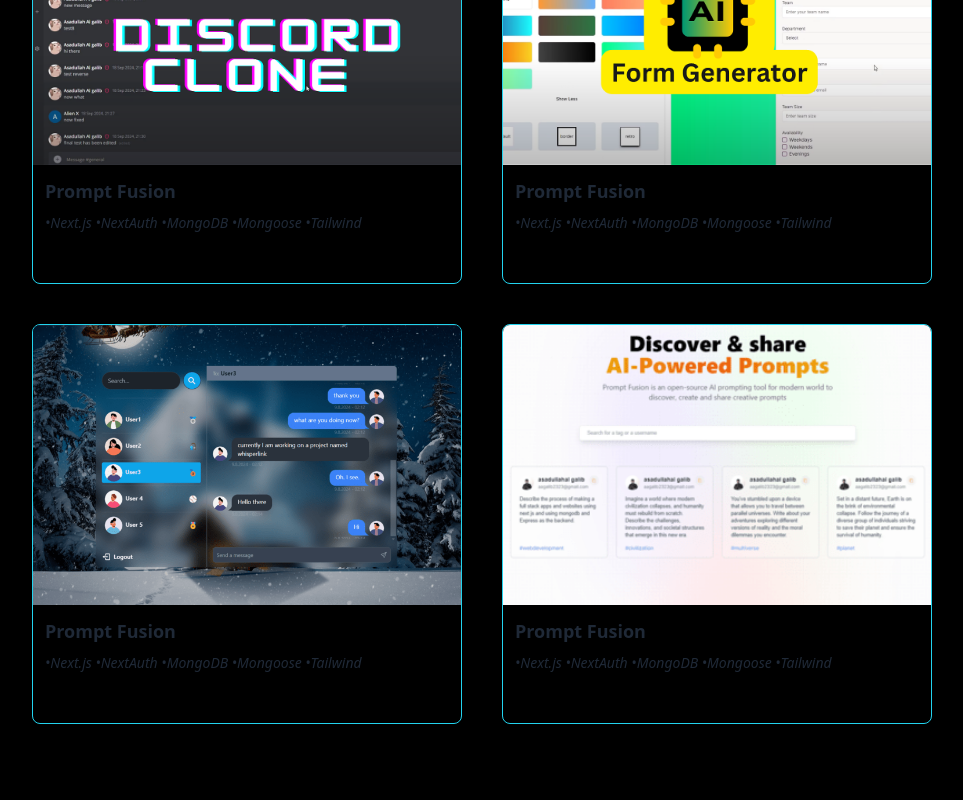
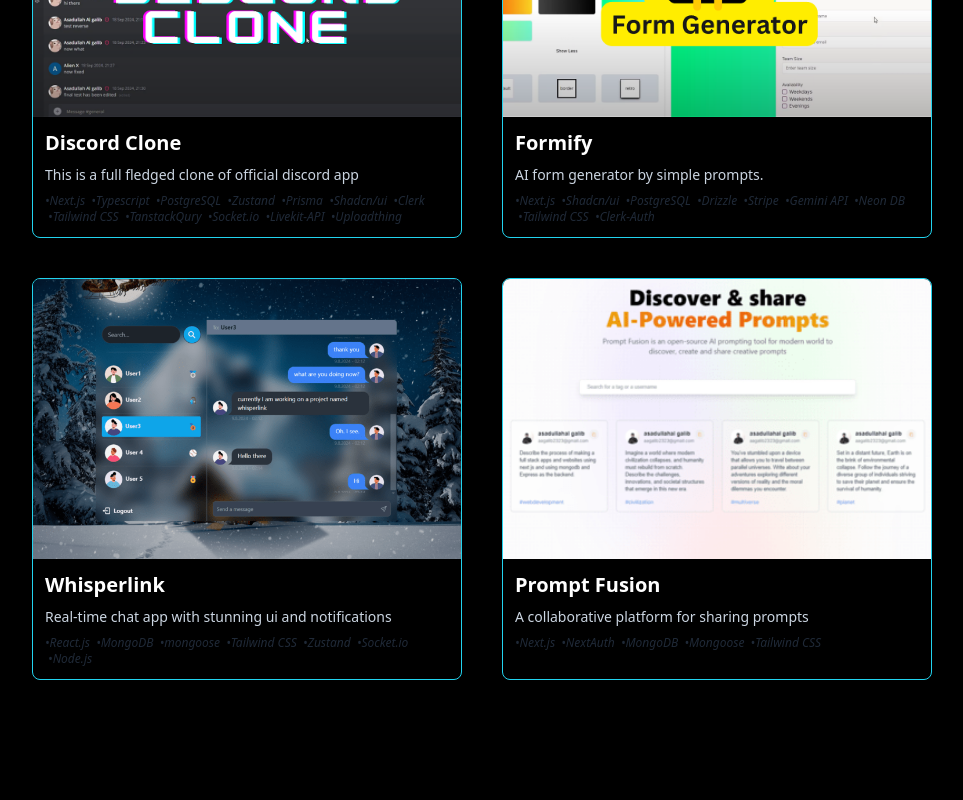
Before and after one commit to Galib-23/Portfolio, a React (Vite) app: page / in a window 1280 px wide. Shown: the part 2900-3700 px from the top of the page, without its empty margins (158-1121 px from the left). Built offline with nearby package versions, Linux system fonts and the light colour scheme.

Commit message:
technology section fixed

```diff
--- a/src/Pages/Home/Projects/Projects.jsx
+++ b/src/Pages/Home/Projects/Projects.jsx
@@ -63,11 +63,7 @@ const Projects = () => {
         </h2>
         <p className="text-center font-semibold text-white mb-20">
           I have developed a series of dynamic web applications leveraging the
-          MERN stack, showcasing <br /> my proficiency in MongoDB, Express.js,
-          React, and Node.js. Using technologies like <br /> Tailwind CSS for
-          sleek designs, Axios for efficient API requests, and Tanstack Query
-          for seamless data management, <br /> these projects exhibit my
-          expertise in modern web development practices.
+          Different stacks, showcasing <br /> my proficiency in in modern web development technologies & practices.
         </p>
       </div>
 
--- a/src/Pages/Home/Skills/Skills.jsx
+++ b/src/Pages/Home/Skills/Skills.jsx
@@ -11,7 +11,7 @@ const Skills = () => {
             <div data-aos="fade-up" className="flex justify-center mb-24">
             <hr className="w-1/5"/>
             </div>
-            <div className="flex justify-evenly gap-8 md:gap-0 flex-col md:flex-row items-center md:items-start">
+            <div className="flex flex-wrap gap-8 max-w-6xl mx-auto justify-center">
                 <div data-aos="fade-right" className="flex flex-col items-center">
                     <h2 className="text-2xl text-center font-bold mb-6 text-cyan-400">FRONTEND</h2>
                     <div className="grid grid-cols-3 gap-3">
--- a/src/Pages/Home/backend-projects/BackendProjects.jsx
+++ b/src/Pages/Home/backend-projects/BackendProjects.jsx
@@ -12,30 +12,43 @@ const BackendProjects = () => {
         <h2 className="pb-2 text-2xl font-semibold text-cyan-400 cursor-text">
           Full Stack Projects
         </h2>
-        <p className="text-white text-lg flex items-center gap-2">Backend Focused
+        <p className="text-white text-lg flex items-center gap-2">
+          Backend Focused
           <FaServer />
         </p>
       </div>
       <div className="flex flex-wrap gap-10 justify-center mx-2 lg:mx-0">
         <BackendProjectsCard
           projectImage={disthumb}
-          projectName={"Prompt Fusion"}
-          technologies="&bull;Next.js &bull;NextAuth &bull;MongoDB &bull;Mongoose &bull;Tailwind"
+          youtubeUrl="https://youtu.be/UIGgdCQgg9s?feature=shared"
+          gitUrl="https://github.com/Galib-23/discord-clone"
+          projectName={"Discord Clone"}
+          description="This is a full fledged clone of official discord app"
+          technologies="&bull;Next.js &nbsp;&bull;Typescript &nbsp;&bull;PostgreSQL &nbsp;&bull;Zustand &nbsp;&bull;Prisma &nbsp;&bull;Shadcn/ui &nbsp;&bull;Clerk &nbsp;&bull;Tailwind CSS &nbsp;&bull;TanstackQury &nbsp;&bull;Socket.io &nbsp;&bull;Livekit-API &nbsp;&bull;Uploadthing"
         />
         <BackendProjectsCard
           projectImage={formifythumb}
-          projectName={"Prompt Fusion"}
-          technologies="&bull;Next.js &bull;NextAuth &bull;MongoDB &bull;Mongoose &bull;Tailwind"
+          youtubeUrl="https://youtu.be/11yGMX6gqqY?feature=shared"
+          gitUrl="https://github.com/Galib-23/ai-formbuilder"
+          projectName={"Formify"}
+          description={"AI form generator by simple prompts."}
+          technologies="&bull;Next.js &nbsp;&bull;Shadcn/ui &nbsp;&bull;PostgreSQL &nbsp;&bull;Drizzle &nbsp;&bull;Stripe &nbsp;&bull;Gemini API &nbsp;&bull;Neon DB &nbsp;&bull;Tailwind CSS &nbsp;&bull;Clerk-Auth"
         />
         <BackendProjectsCard
           projectImage={whisperlink}
-          projectName={"Prompt Fusion"}
-          technologies="&bull;Next.js &bull;NextAuth &bull;MongoDB &bull;Mongoose &bull;Tailwind"
+          youtubeUrl="https://youtu.be/9wTE_evHbsQ?feature=shared"
+          gitUrl="https://github.com/Galib-23/whisperlink"
+          projectName={"Whisperlink"}
+          description={"Real-time chat app with stunning ui and notifications"}
+          technologies="&bull;React.js &nbsp;&bull;MongoDB &nbsp;&bull;mongoose &nbsp;&bull;Tailwind CSS &nbsp;&bull;Zustand &nbsp;&bull;Socket.io &nbsp;&bull;Node.js"
         />
         <BackendProjectsCard
           projectImage={promptFusion}
+          youtubeUrl="https://youtu.be/c-09QAca8OM?feature=shared"
+          gitUrl="https://github.com/Galib-23/Prompt-Fusion"
+          description={"A collaborative platform for sharing prompts"}
           projectName={"Prompt Fusion"}
-          technologies="&bull;Next.js &bull;NextAuth &bull;MongoDB &bull;Mongoose &bull;Tailwind"
+          technologies="&bull;Next.js &nbsp;&bull;NextAuth &nbsp;&bull;MongoDB &nbsp;&bull;Mongoose &nbsp;&bull;Tailwind CSS"
         />
       </div>
     </div>
--- a/src/Pages/Home/backend-projects/BackendProjectsCard.jsx
+++ b/src/Pages/Home/backend-projects/BackendProjectsCard.jsx
@@ -1,11 +1,34 @@
+import Swal from "sweetalert2";
+
 const BackendProjectsCard = ({
   projectImage,
   projectName,
-  projectUrl,
+  youtubeUrl,
+  gitUrl,
   technologies,
+  description,
 }) => {
+
+  const handleViewClick = () => {
+    Swal.fire({
+      text: "Where do you wanna go?",
+      icon: 'question',
+      showCancelButton: true,
+      confirmButtonText: 'View Site',
+      cancelButtonText: `View Code`,
+      confirmButtonColor: '#3085d6',
+      cancelButtonColor: '#d33',
+    }).then((result) => {
+      if (result.isConfirmed) {
+        window.location.href = youtubeUrl;
+      } else if (result.dismiss === Swal.DismissReason.cancel) {
+        window.location.href = gitUrl;
+      }
+    });
+  }
+
   return (
-    <div className="group relative w-full border border-cyan-400 hover:border-2 h-[400px] overflow-hidden rounded-lg sm:w-[430px] transition-all">
+    <div className="group relative w-full border border-cyan-400 hover:border-2 min-h-[400px] overflow-hidden rounded-lg sm:w-[430px] transition-all">
       <div to={`/post/${"asd"}`}>
         <img
           src={projectImage}
@@ -14,16 +37,15 @@ const BackendProjectsCard = ({
         />
       </div>
       <div className="p-3 flex flex-col gap-2">
-        <p className="text-lg font-semibold line-clamp-2">{projectName}</p>
-        <span className="italic text-sm">{technologies}</span>
-        <a
-          href={projectUrl}
-          target="_blank"
-          rel="noopener noreferrer"
+        <p className="text-lg md:text-xl font-semibold line-clamp-2 text-white">{projectName}</p>
+        <p className="text-sm line-clamp-2 text-slate-300">{description}</p>
+        <span className="italic text-xs">{technologies}</span>
+        <button
+          onClick={handleViewClick}
           className="z-10 group-hover:bottom-0 absolute bottom-[-200px] left-0 right-0 border border-cyan-400 text-cyan-400 hover:bg-cyan-400 hover:text-white transition-all duration-300 text-center py-2 rounded-md !rounded-tl-none m-2 cursor-pointer"
         >
           View Project
-        </a>
+        </button>
       </div>
     </div>
   );
```
